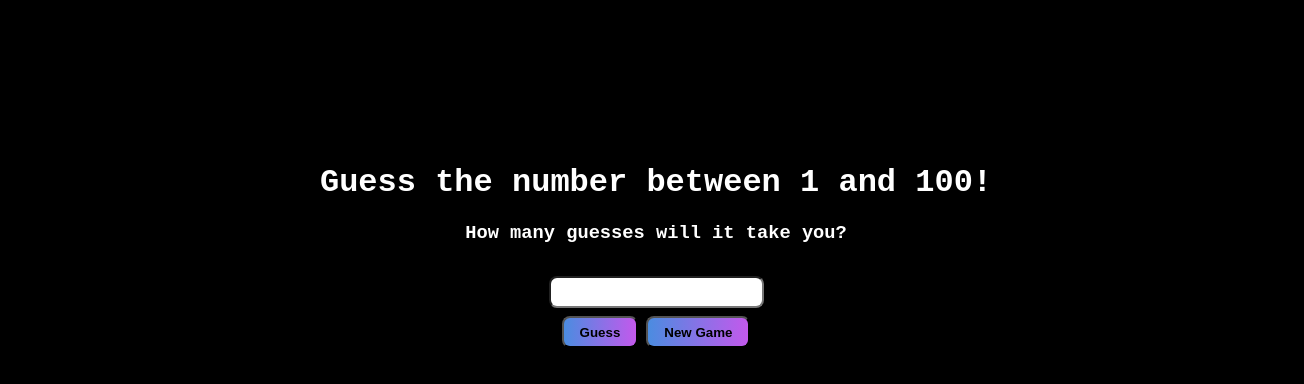
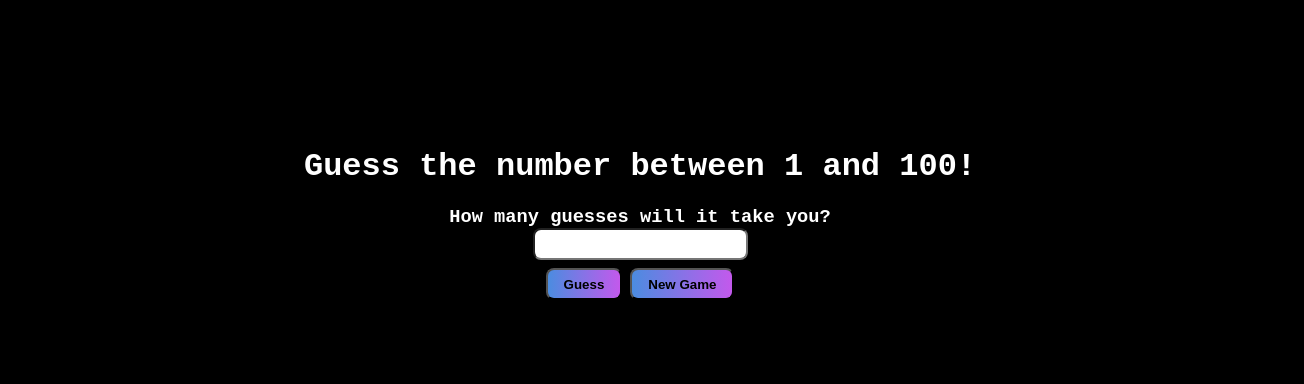
Before and after one commit to nathan-dopko/nathandopko.github.io, a plain HTML site: page index.html in a window 1280 px wide. Shown: the whole page, 1304 px wide, since content can reach past the window. Drawn offline with Linux system fonts and the light colour scheme.

Commit message:
Removed padding from body and header

```diff
--- a/style.css
+++ b/style.css
@@ -20,7 +20,6 @@ button:hover {
   width: 100%;
   margin-top: 10%;
   align-items: center;
-  padding: 16px;
   flex-direction: column;
 }
 
@@ -35,7 +34,6 @@ button:hover {
   flex-direction: column;
   width: 100%;
   align-items: center;
-  padding: 16px;
   gap: 8px;
 }
 
```
